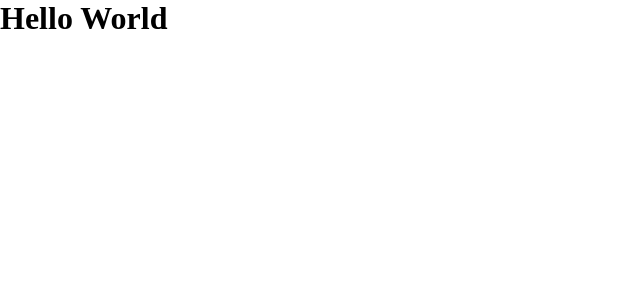
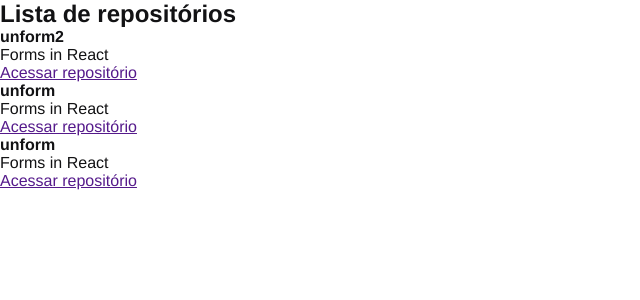
Before and after one commit to salesof7/reactjs_repositories-ignite, a React app: page / in a window 1280 px wide. Shown: the top 300 px of the page, without its empty margins (0-640 px from the left). Built offline with nearby package versions, Linux system fonts and the light colour scheme.

Commit message:
Creating the first component

```diff
--- a/babel.config.js
+++ b/babel.config.js
@@ -1,8 +1,11 @@
 module.exports = {
-    presets: [
-        '@babel/preset-env',
-        ['@babel/preset-react', {
-            runtime: 'automatic'
-        }]
-    ]
-}
+  presets: [
+    "@babel/preset-env",
+    [
+      "@babel/preset-react",
+      {
+        runtime: "automatic",
+      },
+    ],
+  ],
+};
--- a/public/index.html
+++ b/public/index.html
@@ -1,12 +1,12 @@
 <!DOCTYPE html>
 <html lang="en">
-<head>
-    <meta charset="UTF-8">
-    <meta http-equiv="X-UA-Compatible" content="IE=edge">
-    <meta name="viewport" content="width=device-width, initial-scale=1.0">
+  <head>
+    <meta charset="UTF-8" />
+    <meta http-equiv="X-UA-Compatible" content="IE=edge" />
+    <meta name="viewport" content="width=device-width, initial-scale=1.0" />
     <title>Github Explorer</title>
-</head>
-<body>
+  </head>
+  <body>
     <div id="root"></div>
-</body>
+  </body>
 </html>
--- a/src/App.jsx
+++ b/src/App.jsx
@@ -1,5 +1,6 @@
-import './styles/global.scss';
+import { RepositoryList } from "./components/RepositoryList";
+import "./styles/global.scss";
 
-export function App () {
-    return <h1>Hello World</h1>
+export function App() {
+  return <RepositoryList />;
 }
--- /dev/null
+++ b/src/components/RepositoryList.jsx
@@ -0,0 +1,36 @@
+const repositoryName = 'unform2';
+
+export function RepositoryList() {
+  return (
+    <section className="repository-list">
+      <h1>Lista de repositórios</h1>
+
+      <ul>
+        <li>
+          <strong>{ repositoryName }</strong>
+          <p>Forms in React</p>
+
+          <a href="">
+            Acessar repositório
+          </a>
+        </li>
+        <li>
+          <strong>unform</strong>
+          <p>Forms in React</p>
+
+          <a href="">
+            Acessar repositório
+          </a>
+        </li>
+        <li>
+          <strong>unform</strong>
+          <p>Forms in React</p>
+
+          <a href="">
+            Acessar repositório
+          </a>
+        </li>
+      </ul>
+    </section>
+  );
+}
--- a/src/styles/global.scss
+++ b/src/styles/global.scss
@@ -1,9 +1,10 @@
 * {
-    margin: 0;
-    padding: 0;
-    box-sizing: border-box;
+  margin: 0;
+  padding: 0;
+  box-sizing: border-box;
 }
 
 body {
-    font: Arial, Helvetica, sans-serif;
+  font: 16px "Helvetica Neue", Arial, sans-serif;
+  color: #121214;
 }
--- a/webpack.config.js
+++ b/webpack.config.js
@@ -1,39 +1,39 @@
-const path = require('path');
-const HtmlWebpackPlugin = require('html-webpack-plugin');
+const path = require("path");
+const HtmlWebpackPlugin = require("html-webpack-plugin");
 
-const isDevelopment = process.env.NODE_ENV !== 'production';
+const isDevelopment = process.env.NODE_ENV !== "production";
 
 module.exports = {
-    mode: isDevelopment ? 'development' : 'production',
-    devtool: isDevelopment ? 'eval-source-map' : 'source-map',
-    entry: path.resolve(__dirname, 'src', 'index.jsx'),
+  mode: isDevelopment ? "development" : "production",
+  devtool: isDevelopment ? "eval-source-map" : "source-map",
+  entry: path.resolve(__dirname, "src", "index.jsx"),
   output: {
-        path: path.resolve(__dirname, 'dist'),
-        filename: 'bundle.js'
+    path: path.resolve(__dirname, "dist"),
+    filename: "bundle.js",
   },
   resolve: {
-        extensions: ['.js','.jsx'],
+    extensions: [".js", ".jsx"],
   },
   devServer: {
-        static: path.resolve(__dirname, 'public'),
+    static: path.resolve(__dirname, "public"),
   },
   plugins: [
     new HtmlWebpackPlugin({
-            template: path.resolve(__dirname, 'public', 'index.html')
-        })
+      template: path.resolve(__dirname, "public", "index.html"),
+    }),
   ],
   module: {
     rules: [
       {
         test: /\.jsx$/,
         exclude: /node_modules/,
-                use: 'babel-loader'
+        use: "babel-loader",
       },
       {
         test: /\.scss$/,
         exclude: /node_modules/,
-                use: ['style-loader', 'css-loader', 'sass-loader'],
-            }
+        use: ["style-loader", "css-loader", "sass-loader"],
+      },
     ],
-    }
-}
+  },
+};
```
Also changed, not shown: 1 other file (tests, documents, lock files or other folders). Lines whose indentation alone changed are shown as unchanged.
